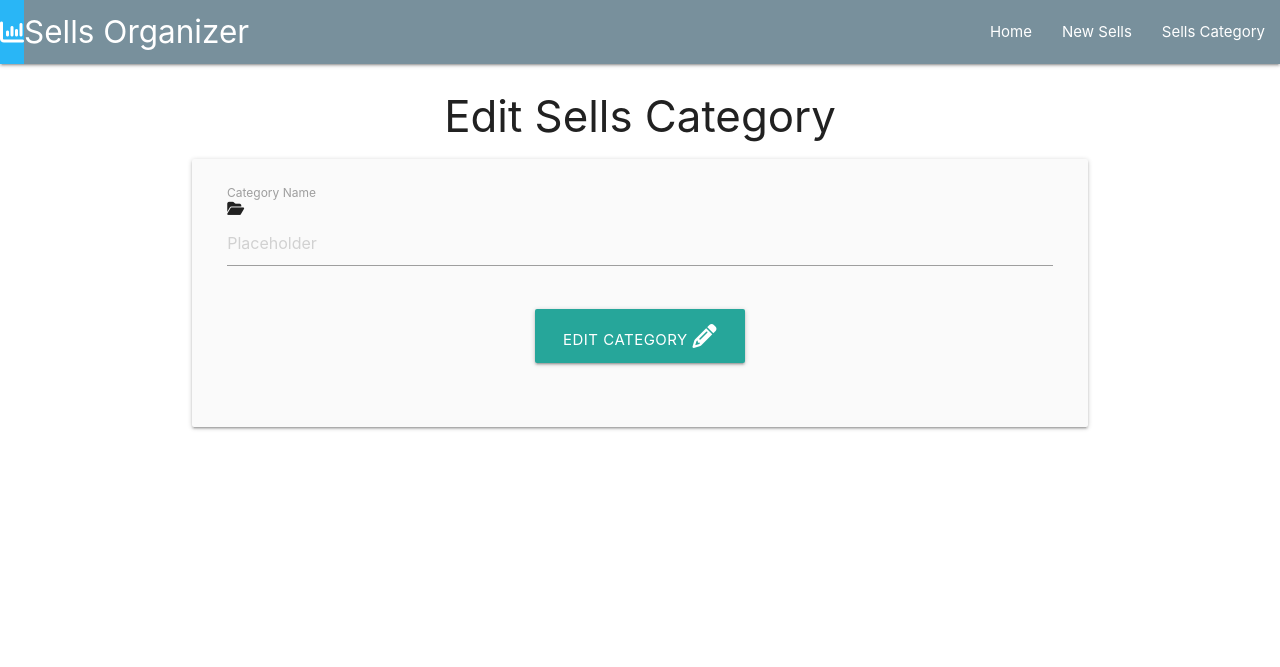
After one commit to ZakariyeNor/db-flask-finale, a Flask app: template sellmanager/templates/edit_sells.html in a window 1280 px wide. The commit adds this page. Shown: the top 667 px of the page. Run offline with Flask 3, Linux system fonts and the light colour scheme; the template is opened without the code that fills it, so the values that code supplies are empty; some libraries are stand-ins or nearby versions.

Commit message:
add edit route

```diff
--- /dev/null
+++ b/sellmanager/templates/edit_sells.html
@@ -0,0 +1,26 @@
+{% extends 'base.html' %}
+{% block content %}
+
+
+<h3 class="blue-grey-taxt text-lighten-1- center-align">Edit Sells Category</h3>
+
+<div class="row card-panel grey lighten-5">
+    <form class="col s12" method="POST" action="{{ url_for('edit_sells', category_id=edit_sells.id) }}">
+        <div class="row">
+                <div class="input-field col s12">
+                    <i class="fa-solid fa-folder-open"></i>
+                    <input placeholder="Placeholder" value="{{ edit_sells.category_name }}" id="category_name" minlength="3" maxlength="25" name="category_name" type="text" class="validate" required>
+                    <label for="category_name">Category Name</label>
+                </div>
+                <div class="row">
+                    <div class="col s12 center-align mtin">
+                        <button class="btn-large light-yellow darken-2">
+                            Edit Category <i class="fa-solid fa-pencil"></i>
+                        </button>
+                    </div>
+                </div>
+        </div>
+    </form>
+</div>
+
+{% endblock %}
--- a/sellmanager/templates/sells_category.html
+++ b/sellmanager/templates/sells_category.html
@@ -17,8 +17,8 @@
                 </div>
 
                 <div class="card-action">
-                <a href="#">This is a link</a>
-                <a href="#">This is a link</a>
+                <a href="{{ url_for('edit_sells', category_id=category.id )}}" class="btn btn-green">Edit</a>
+                <a href="#" class="btn red">e</a>
                 </div>
             </div>
             </div>
```
Also changed, not shown: sellmanager/routes.py (+11 -0 lines).
